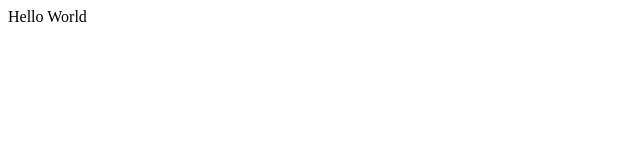
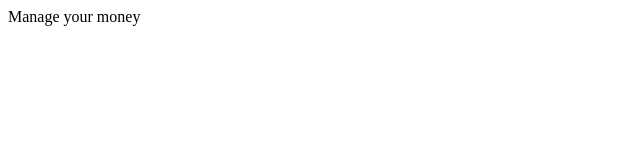
Before and after one commit to masked-redhat/expense-tracker-backend, a website: page public/index.html in a window 1280 px wide. Shown: the full height of the page, 0-640 px from the left. Drawn offline with Linux system fonts and the light colour scheme.

Commit message:
chore: title and body change

```diff
--- a/public/index.html
+++ b/public/index.html
@@ -3,9 +3,9 @@
   <head>
     <meta charset="UTF-8" />
     <meta name="viewport" content="width=device-width, initial-scale=1.0" />
-    <title>Express Setup with No sql and sql Dbs</title>
+    <title>Expense Tracker</title>
   </head>
   <body>
-    Hello World
+    Manage your money
   </body>
 </html>
```
